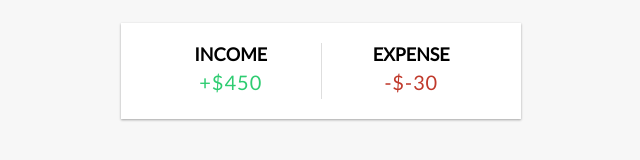
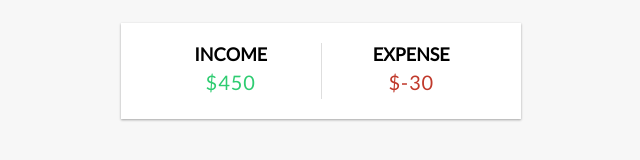
Before and after one commit to chaud1024/vue-expense_tracker, a Vue app: page / in a window 1280 px wide. Shown: the part 152-312 px from the top of the page, without its empty margins (319-959 px from the left). Built offline with nearby package versions, Linux system fonts and the light colour scheme.

Commit message:
delete +, - signs

```diff
--- a/src/components/IncomeExpense.vue
+++ b/src/components/IncomeExpense.vue
@@ -2,11 +2,11 @@
   <div class="inc-exp-container">
     <div>
       <h4>Income</h4>
-      <p id="money-plus" class="money plus">+${{ props.income }}</p>
+      <p id="money-plus" class="money plus">${{ props.income }}</p>
     </div>
     <div>
       <h4>Expense</h4>
-      <p id="money-minus" class="money minus">-${{ props.expense }}</p>
+      <p id="money-minus" class="money minus">${{ props.expense }}</p>
     </div>
   </div>
 </template>
```
